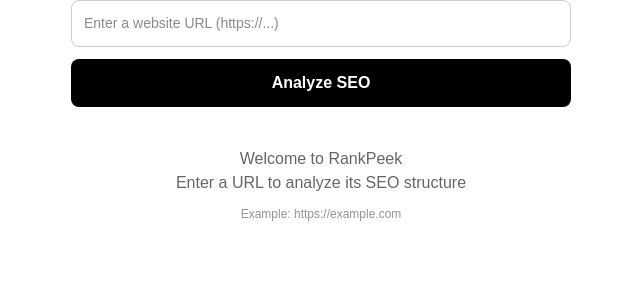
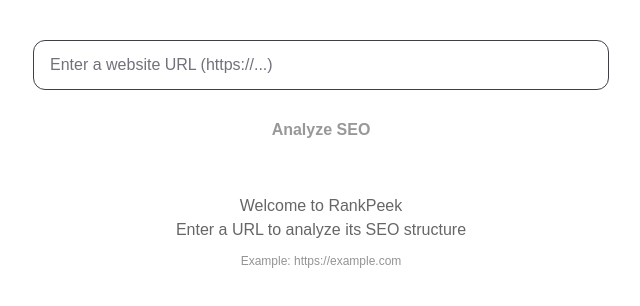
Before and after one commit to ricardojesus-dev/rankpeek, a Next.js app: page / in a window 1280 px wide. Shown: the top 306 px of the page, without its empty margins (319-959 px from the left). Built offline with nearby package versions, Linux system fonts and the light colour scheme.

Commit message:
feat: improve UrlInput UX with SaaS-style Tailwind design

```diff
--- a/components/UrlInput.tsx
+++ b/components/UrlInput.tsx
@@ -41,43 +41,27 @@
 
     }
     return(
-        <div style={{
-            display: "flex",
-            flexDirection: "column",
-            gap: "12px",
-            maxWidth: "500px",
-            margin: "0 auto"
-            }}>
+        <div className="flex flex-col items-center gap-4 max-w-xl mx-auto mt-10">
 
             <input
                 type="text"
                 placeholder="Enter a website URL (https://...)"
                 value={url}
                 onChange={(e) => setUrl(e.target.value)}
-                style={{
-                    padding: "12px",
-                    borderRadius: "8px",
-                    border: "1px solid #ccc",
-                    fontSize: "14px"
-                }}
+                className="w-full px-4 py-3 rounded-xl bg-zing-900 border border-zinc-700 text-white placeholder:text-zinc-500 focus:outline-none focus:ring-2 focus:ring-zinc-500"
                 />
 
             <button
                 onClick={handleAnalyze}
                 disabled={loading || !url}
-                style={{
-                    padding: "12px",
-                    borderRadius: "8px",
-                    background: loading ? "#999" : "#000",
-                    color: "white",
-                    fontWeight: "bold",
-                    cursor: "pointer"
-                }}
+                className="w-full py-3 rounded-xl font-semibold transition
+                        bg-white text-black hover:bg-zinc-200
+                        disabled:opacity-40 disabled:cursor-not-allowed"
                 >
                 {loading ? "Analyzing..." : "Analyze SEO"}
             </button>
             {error && (
-                <p style={{ color: "red", fontSize: "12px" }}>
+                <p className="text-sm text-red-400">
                     {error}
                 </p>
             )}
```
